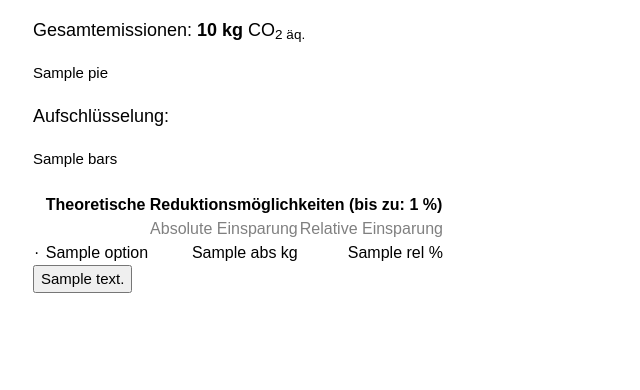
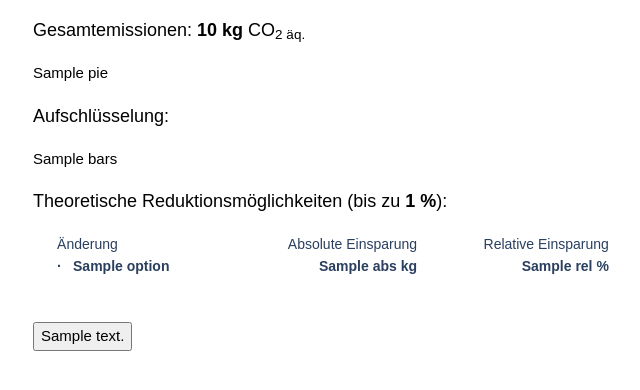
Before and after one commit to Kuhkaefer/Thg-Rechner, a Django app: template rechner/templates/rechner/result.html in a window 1280 px wide. Shown: the part 212-602 px from the top of the page, without its empty margins (307-947 px from the left). Run offline with Django 3.2, Linux system fonts and the light colour scheme; the template is opened without the code that fills it: most values are stand-ins (such as "Sample title", 1, 10 or a date in 2020).

Commit message:
redesigning reduction table

```diff
--- a/rechner/constants.py
+++ b/rechner/constants.py
@@ -16,8 +16,9 @@ colors = {
     "Verpflegung":"#d62728",
     "Mobilität":"#1f77b4",
     "Unterkunft":"#bcbd22",
-    "Räumlichkeit":"#ff7f0e",
+    "Räumlichkeit":"#B6E880",
     "Technik":"#9467bd",
-    "Sonstiges":"#8c564b",
+    "Sonstige":"#ff7f0e",
     "Materialien + Präsente":"#2ca02c",
+    "Rest":"grey",
 }
--- a/rechner/templates/rechner/base.html
+++ b/rechner/templates/rechner/base.html
@@ -274,6 +274,11 @@
           border-collapse: collapse;
         }
 
+        .reduction {
+          color: #2A3F5F;
+          font-weight: bold;
+        }
+
         /*
         .calculator br {display:none;width:0;}
         .calculator tr td.br {display:none}
--- a/rechner/templates/rechner/result.html
+++ b/rechner/templates/rechner/result.html
@@ -21,6 +21,7 @@
 {{ pie }}
 {% endautoescape %}
 
+<p></p>
 <p style="font-size:18"> Aufschlüsselung: </p>
 
 {% autoescape off%}
@@ -31,27 +32,29 @@
 
 <!-- {{table|safe}} -->
 
-<br></br>
-<table padding=10px>
+<p></p>
+<p style="font-size:18">Theoretische Reduktionsmöglichkeiten (bis zu <b>{{total_relative_reduction}} %</b>): </p>
+<table padding=10px width=100% class="reduction">
   <tr>
-    <th></th>
-    <th colspan="3" style="padding-bottom:3px;padding-top:3px;text-align:left">
-      Theoretische Reduktionsmöglichkeiten (bis zu: {{total_relative_reduction}} %)</th>
-  </tr>
-  <tr>
-    <th colspan="2"></th>
-    <th style="padding-bottom:3px;padding-top:3px;text-align:right;font-weight:normal;font-size:16;color:grey">Absolute Einsparung</th>
-    <th style="padding-bottom:3px;padding-top:3px;text-align:right;font-weight:normal;font-size:16;color:grey">Relative Einsparung</th>
+    <th> &nbsp;&nbsp;&nbsp;</th>
+    <th colspan="2" style="padding-bottom:3px;padding-top:3px;text-align:left;font-weight:lighter;font-size:14">Änderung</th>
+    <th style="padding-bottom:3px;padding-top:3px;text-align:right;font-weight:lighter;font-size:14">
+      Absolute Einsparung</th>
+    <th style="padding-bottom:3px;padding-top:3px;text-align:right;font-weight:lighter;font-size:14">
+      Relative Einsparung</th>
+    <th> &nbsp;&nbsp;&nbsp;</th>
   </tr>
   {% for option,rel, abs in op_red %}
     <tr>
-      <td style="padding-bottom:3px;padding-top:3px;font-size:16">·&nbsp;</td>
-      <td style="padding-bottom:3px;padding-top:3px;font-size:16">{{option}}</td>
-      <td style="text-align:right;padding-bottom:3px;padding-top:3px;font-size:16">{{abs}} kg</td>
-      <td style="text-align:right;padding-bottom:3px;padding-top:3px;font-size:16">{{rel}} %</td>
+      <td> &nbsp;&nbsp;&nbsp;</td>
+      <td style="padding-bottom:3px;padding-top:3px;font-size:14">·&nbsp;</td>
+      <td style="padding-bottom:3px;padding-top:3px;font-size:14">{{option}}</td>
+      <td style="text-align:right;padding-bottom:3px;padding-top:3px;font-size:14">{{abs}} kg</td>
+      <td style="text-align:right;padding-bottom:3px;padding-top:3px;font-size:14">{{rel}} %</td>
     </tr>
   {% endfor %}
 </table>
+<br></br>
 <!-- {{reduction_table|safe}} -->
 <!-- <p><b> Theoretisch mögliche Reduktion: {{total_relative_reduction}} %</b></p> -->
 {% endblock %}
```
Also changed, not shown: rechner/views.py (+55 -34 lines).
